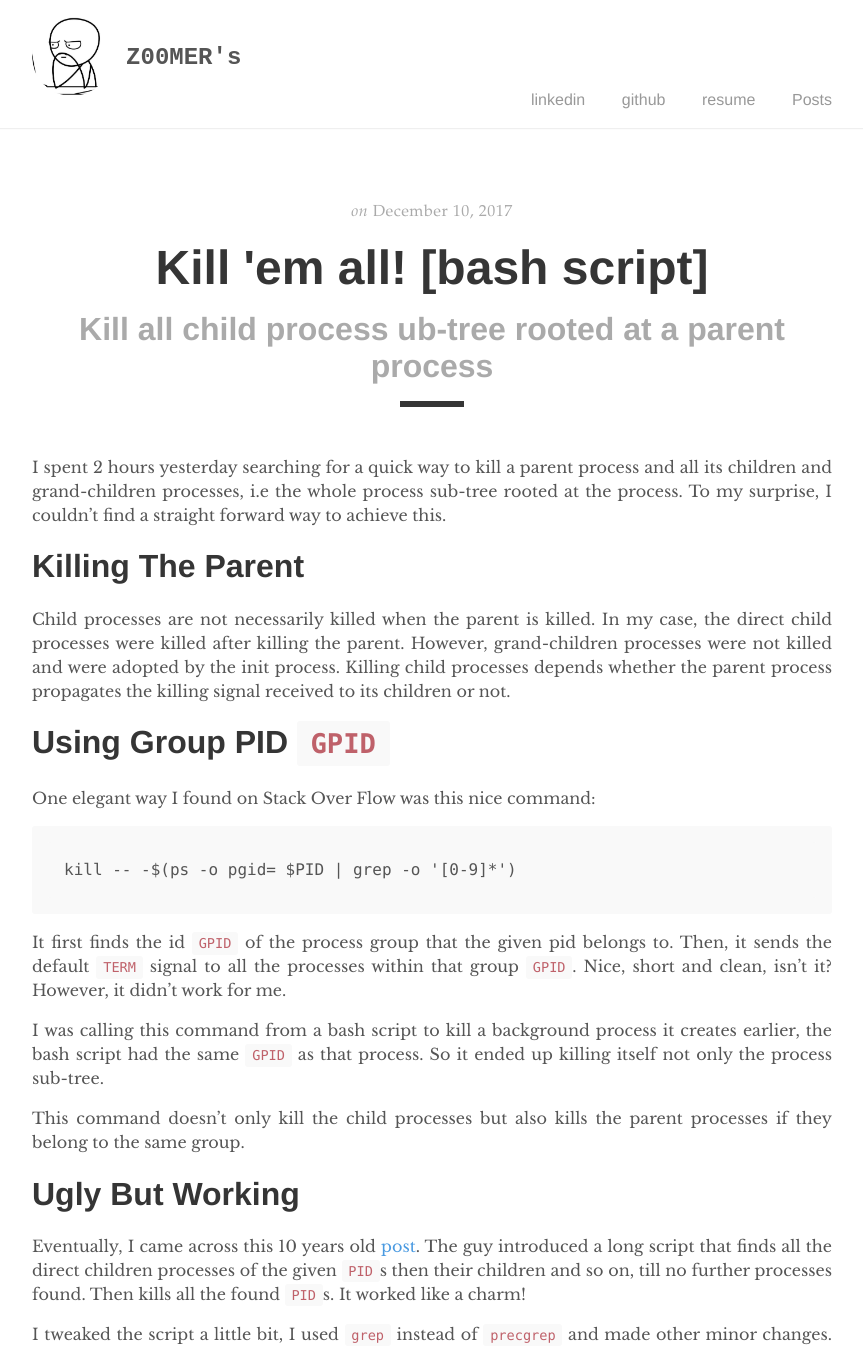
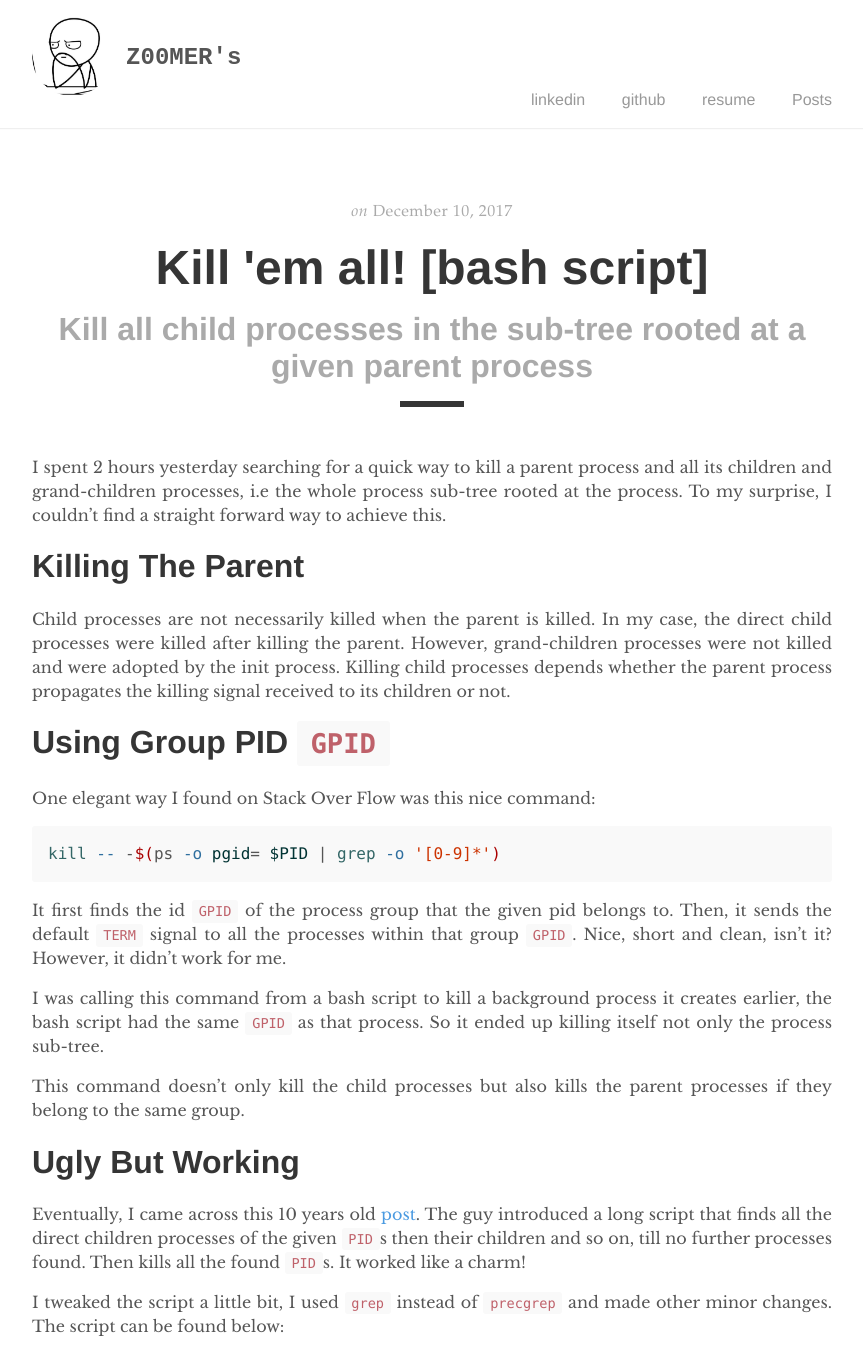
Before and after one commit to HazemSamir/HazemSamir.github.io, a Jekyll site: the page built from _posts/2017-12-10-kill-em-all-bash-script.md, in a window 1280 px wide, cut to the strip 0-1350 px from the top of the page. Shown: the whole strip, without its empty margins (208-1071 px from the left). Built offline with Jekyll 4.4.1, drawn with Linux system fonts in a browser that asks for light colours.

Commit message:
Fix typo, use highlight for code

````diff
--- a/_posts/2017-12-10-kill-em-all-bash-script.md
+++ b/_posts/2017-12-10-kill-em-all-bash-script.md
@@ -1,7 +1,7 @@
 ---
 layout: post
 title: "Kill 'em all! [bash script]"
-subtitle: "Kill all child process ub-tree rooted at a parent process"
+subtitle: "Kill all child processes in the sub-tree rooted at a given parent process"
 date: 2017-12-10
 ---
 
@@ -20,9 +20,9 @@
 
 One elegant way I found on Stack Over Flow was this nice command:
 
-```
+{% highlight bash %}
 kill -- -$(ps -o pgid= $PID | grep -o '[0-9]*')
-```
+{% endhighlight %}
 
 It first finds the id `GPID` of the process group that the given pid belongs to. Then, it
 sends the default `TERM` signal to all the processes within that group `GPID`. Nice, short and
````
